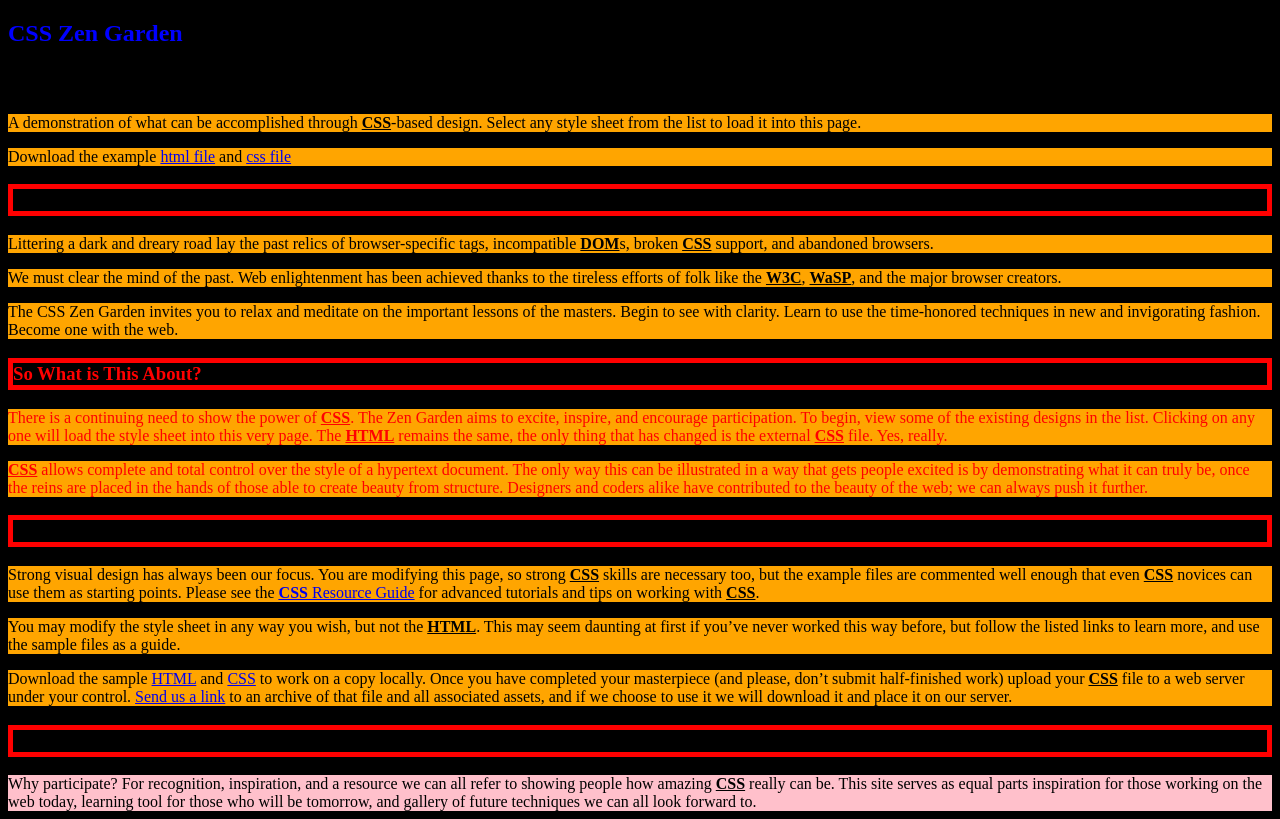
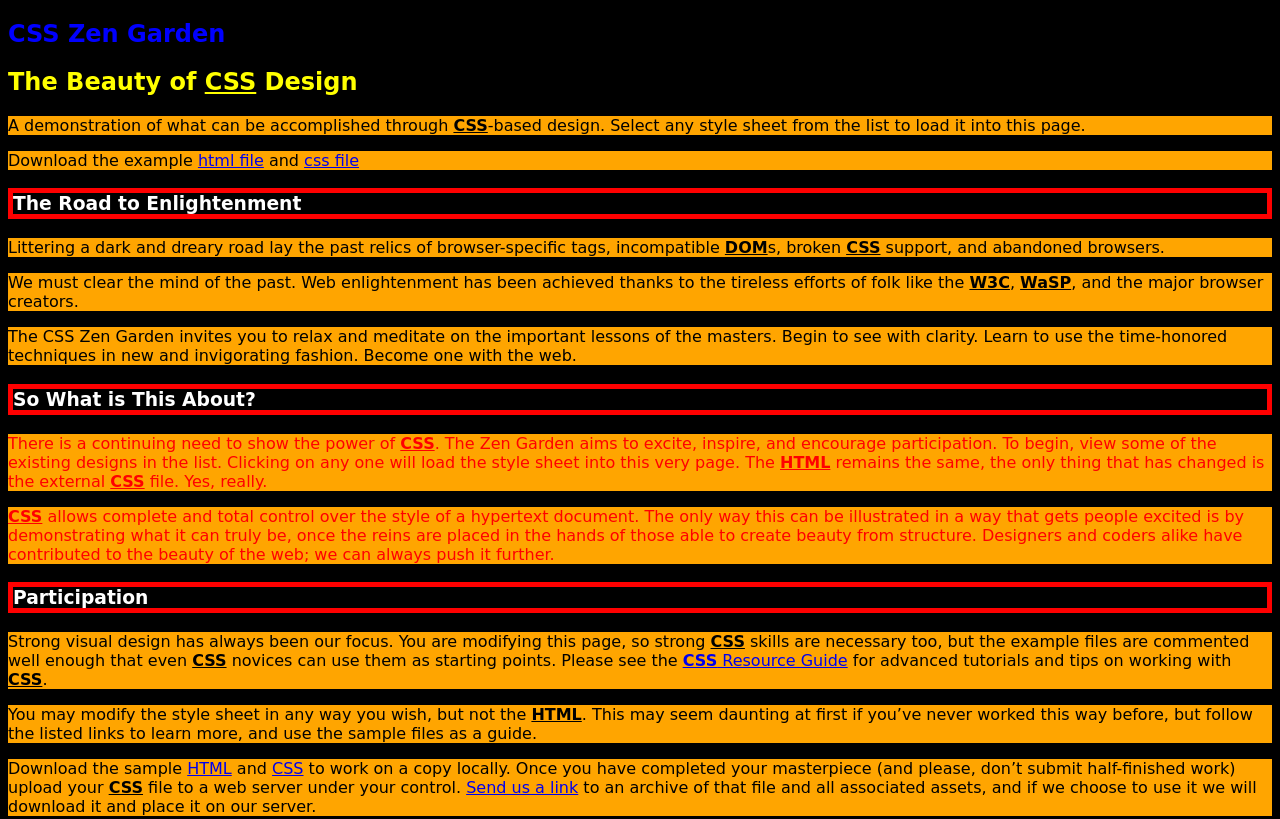
Before and after one commit to JakkapatKan/Lab02, a plain HTML site: page index.html in a window 1280 px wide. Shown: the top 819 px of the page. Drawn offline with Linux system fonts and the light colour scheme.

Commit message:
add some changes to css

```diff
--- a/lab01CssProblem.css
+++ b/lab01CssProblem.css
@@ -1,6 +1,7 @@
 /*Give the <body> element a background of Black*/
 body{
     background: black;
+    font-family: 'Itim', cursive;
 }
 /*Make the <h1> elements blue*/
 h1{
@@ -43,3 +44,11 @@ li+h2{
 p em{
     font: bold red:
 }
+
+div h3{
+    color: white;
+}
+
+#zen-intro h2 {
+    color: yellow;
+}
```
